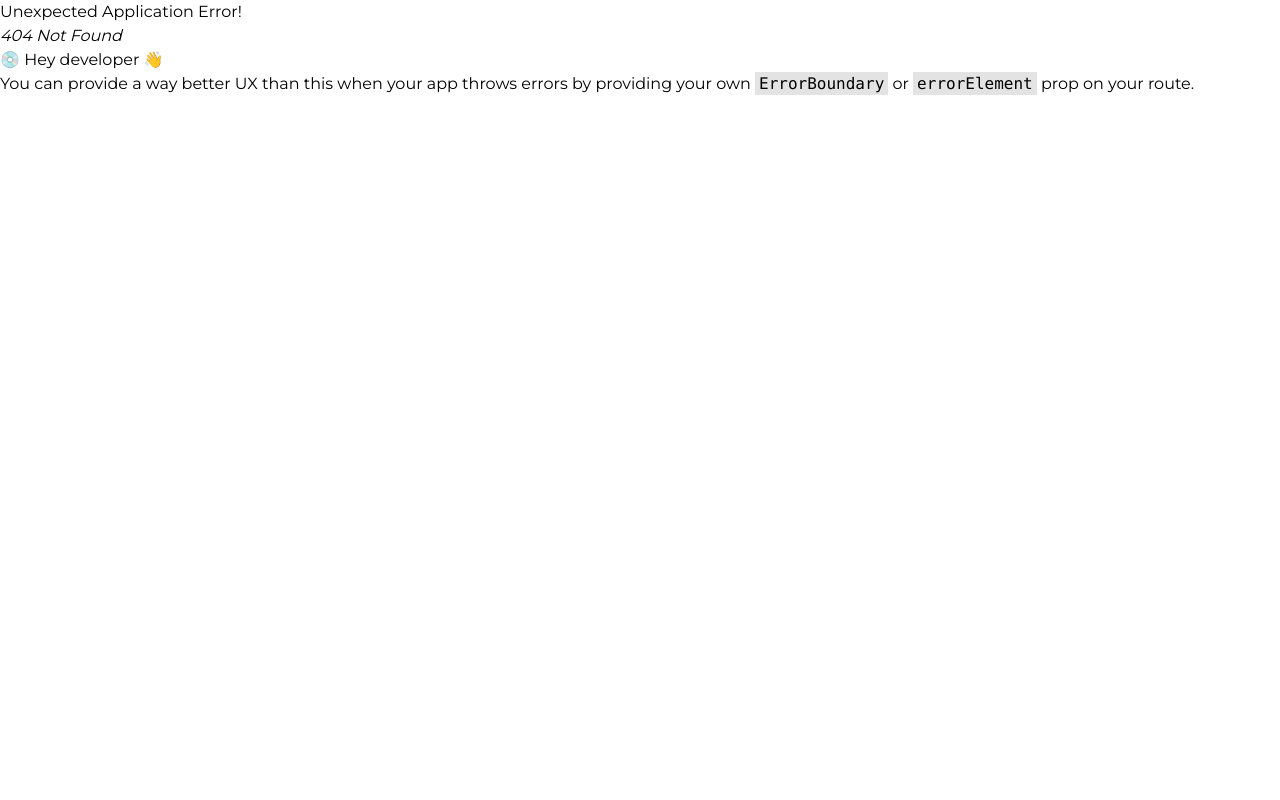
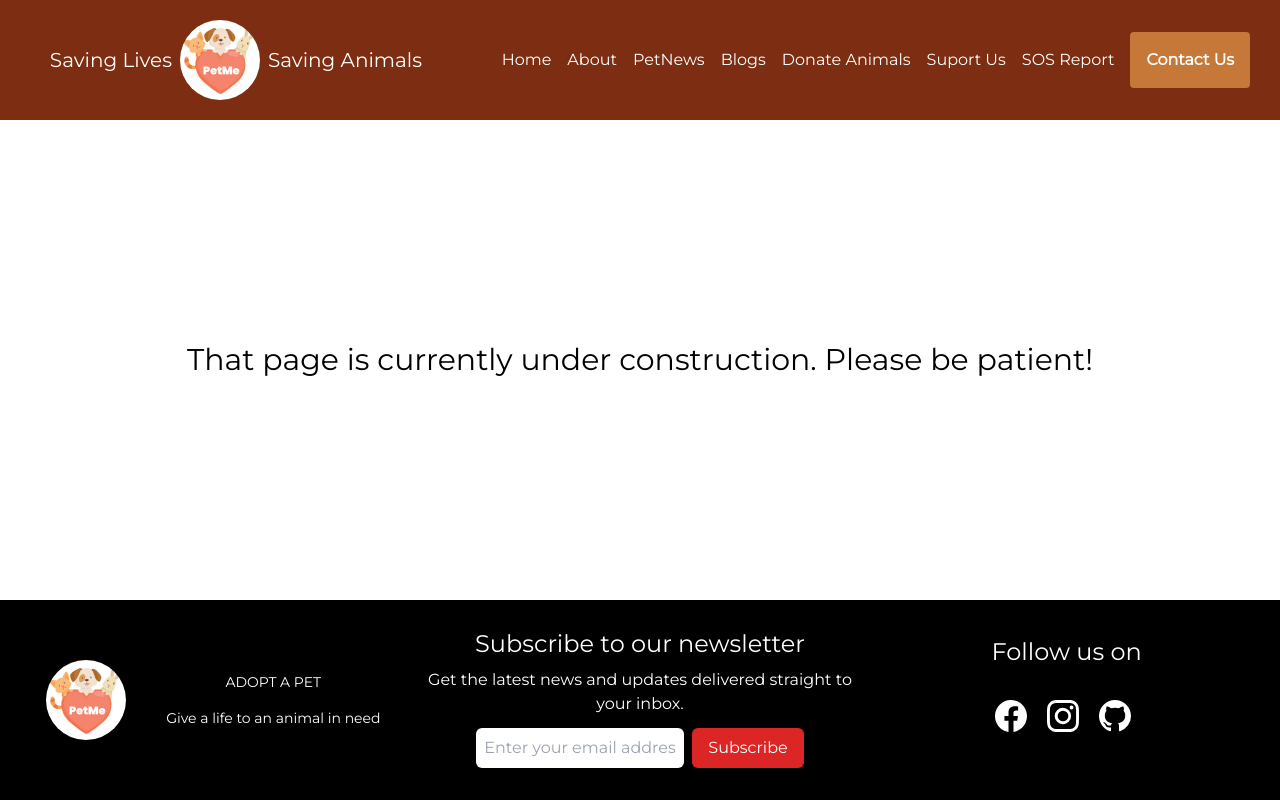
Before and after one commit to akshitagupta15june/PetMe, a React (Vite) app: page /petnews in a window 1280 px wide. Before the commit this address had no page. Built offline with nearby package versions, Linux system fonts and the light colour scheme.

Commit message:
feat: adding routes to all links on header, and turning the UX better by handling the pages under construction

```diff
--- /dev/null
+++ b/src/components/Error/index.jsx
@@ -0,0 +1,13 @@
+import React from 'react';
+
+function Error() {
+  return (
+    <div className="flex justify-center items-center align-middle">
+      <h1 className="text-3xl">
+        That page is currently under construction. Please be patient!
+      </h1>
+    </div>
+  );
+}
+
+export default Error;
--- a/src/helpers/buttonsForHeader.jsx
+++ b/src/helpers/buttonsForHeader.jsx
@@ -27,12 +27,12 @@ const buttons = [
   {
     id: 7,
     name: 'Suport Us',
-    link: '/donatemoney',
+    link: '/donate',
   },
   {
     id: 8,
     name: 'SOS Report',
-    link: '/sosreport',
+    link: '/report',
   },
 ];
 
--- a/src/routes/News.jsx
+++ b/src/routes/News.jsx
@@ -0,0 +1,18 @@
+import React from 'react';
+import Error from '../components/Error';
+import Footer from '../components/Footer';
+import Header from '../components/Header';
+
+function News() {
+  return (
+    <section className="grid-template">
+      <Header />
+      <main className="flex flex-col w-full justify-center">
+        <Error />
+      </main>
+      <Footer />
+    </section>
+  );
+}
+
+export default News;
--- /dev/null
+++ b/src/routes/Report.jsx
@@ -0,0 +1,18 @@
+import React from 'react';
+import Error from '../components/Error';
+import Footer from '../components/Footer';
+import Header from '../components/Header';
+
+function Report() {
+  return (
+    <section className="grid-template">
+      <Header />
+      <main className="flex flex-col w-full justify-center">
+        <Error />
+      </main>
+      <Footer />
+    </section>
+  );
+}
+
+export default Report;
--- /dev/null
+++ b/src/routes/SupportUs.jsx
@@ -0,0 +1,18 @@
+import React from 'react';
+import Error from '../components/Error';
+import Footer from '../components/Footer';
+import Header from '../components/Header';
+
+function SupportUs() {
+  return (
+    <section className="grid-template">
+      <Header />
+      <main className="flex flex-col w-full justify-center">
+        <Error />
+      </main>
+      <Footer />
+    </section>
+  );
+}
+
+export default SupportUs;
```
Also changed, not shown: src/main.jsx (+20 -0 lines).
